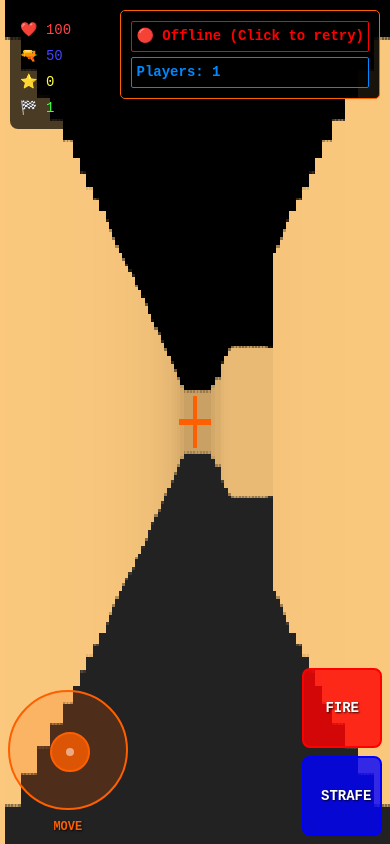
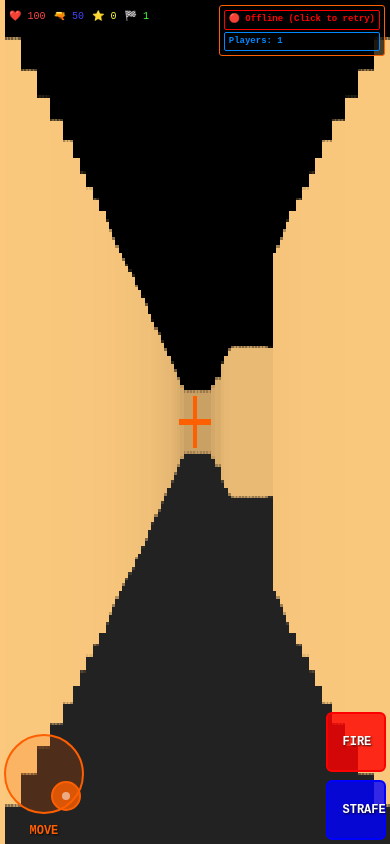
Before and after one commit to AidanTheBandit/FPS-WSS-R1, a React (Vite) app in the folder react/: page / in a window 390 px wide. Built offline with nearby package versions, Linux system fonts and the light colour scheme; no server answers.

Commit message:
fix: update multiplayer HUD and game stats HUD for improved compactness and responsiveness

```diff
--- a/react/src/RaycastingEngine.css
+++ b/react/src/RaycastingEngine.css
@@ -39,31 +39,32 @@ html, body {
   display: block;
 }
 
-/* Multiplayer HUD */
+/* Multiplayer HUD - Compact */
 .multiplayer-hud {
   position: absolute;
-  top: 10px;
-  right: 10px;
+  top: 5px;
+  right: 5px;
   display: flex;
   flex-direction: column;
-  gap: 5px;
-  font-size: 14px;
+  gap: 2px;
+  font-size: 10px;
   z-index: 1000;
   pointer-events: none;
-  background-color: rgba(0, 0, 0, 0.9);
-  padding: 10px;
-  border-radius: 5px;
+  background-color: rgba(0, 0, 0, 0.7);
+  padding: 4px;
+  border-radius: 3px;
   border: 1px solid #FE5F00;
-  min-width: 150px;
+  min-width: 80px;
 }
 
 .connection-status {
-  background-color: rgba(0, 0, 0, 0.8);
-  padding: clamp(4px, 1vw, 8px);
-  border-radius: clamp(2px, 0.5vw, 4px);
+  background-color: rgba(0, 0, 0, 0.6);
+  padding: 2px 4px;
+  border-radius: 2px;
   border: 1px solid #FE5F00;
   color: #FE5F00;
   font-weight: bold;
+  font-size: 9px;
   text-shadow: 1px 1px 2px rgba(0,0,0,0.8);
 }
 
@@ -78,37 +79,38 @@ html, body {
 }
 
 .player-count {
-  background-color: rgba(0, 0, 0, 0.8);
-  padding: clamp(4px, 1vw, 8px);
-  border-radius: clamp(2px, 0.5vw, 4px);
+  background-color: rgba(0, 0, 0, 0.6);
+  padding: 2px 4px;
+  border-radius: 2px;
   border: 1px solid #0088ff;
   color: #0088ff;
   font-weight: bold;
+  font-size: 9px;
   text-shadow: 1px 1px 2px rgba(0,0,0,0.8);
 }
 
-/* Game Stats HUD */
-/* Game HUD */
+/* Game Stats HUD - Compact */
 .game-hud {
   position: absolute;
-  top: 10px;
-  left: 10px;
+  top: 5px;
+  left: 5px;
   background: rgba(0, 0, 0, 0.7);
-  padding: 10px;
-  border-radius: 8px;
+  padding: 4px;
+  border-radius: 3px;
   font-family: monospace;
-  font-size: 14px;
+  font-size: 10px;
   color: #fff;
   display: flex;
-  flex-direction: column;
-  gap: 5px;
+  flex-direction: row;
+  gap: 8px;
   z-index: 50;
+  flex-wrap: wrap;
 }
 
 .game-hud > div {
   display: flex;
   align-items: center;
-  gap: 5px;
+  gap: 3px;
 }
 
 .health {
@@ -135,17 +137,17 @@ html, body {
   text-shadow: 1px 1px 2px rgba(0,0,0,0.8);
 }
 
-/* Touch Controls - Virtual Joystick */
+/* Touch Controls - Compact */
 .touch-controls {
   position: absolute;
   bottom: 0;
   left: 0;
   right: 0;
-  height: 35vh;
+  height: 25vh;
   display: flex;
   justify-content: space-between;
   align-items: flex-end;
-  padding: 2vw;
+  padding: 1vw;
   z-index: 60;
 }
 
@@ -159,8 +161,8 @@ html, body {
 
 .joystick-base {
   position: relative;
-  width: 120px;
-  height: 120px;
+  width: 80px;
+  height: 80px;
   background-color: rgba(254, 95, 0, 0.2);
   border: 2px solid #FE5F00;
   border-radius: 50%;
@@ -171,8 +173,8 @@ html, body {
 
 .joystick-handle {
   position: absolute;
-  width: 40px;
-  height: 40px;
+  width: 30px;
+  height: 30px;
   background-color: rgba(254, 95, 0, 0.8);
   border: 2px solid #FE5F00;
   border-radius: 50%;
@@ -211,14 +213,14 @@ html, body {
 }
 
 .action-btn {
-  width: clamp(80px, 20vw, 120px);
-  height: clamp(50px, 12vh, 80px);
+  width: clamp(60px, 15vw, 80px);
+  height: clamp(40px, 10vh, 60px);
   background-color: rgba(254, 95, 0, 0.8);
   border: 2px solid #FE5F00;
   color: #fff;
-  font-size: clamp(14px, 3.5vw, 18px);
+  font-size: clamp(12px, 3vw, 14px);
   font-weight: bold;
-  border-radius: clamp(8px, 2vw, 12px);
+  border-radius: clamp(6px, 1.5vw, 8px);
   cursor: pointer;
   touch-action: none;
   user-select: none;
--- a/react/src/engine/NetworkManager.js
+++ b/react/src/engine/NetworkManager.js
@@ -7,17 +7,8 @@ export class NetworkManager {
     this.connected = false;
     this.players = new Map();
     this.localPlayerId = null;
-    // Determine server URL based on current location
-    const currentHost = window.location.host;
-    const currentProtocol = window.location.protocol;
-
-    // If we're on a custom domain (not localhost), connect to the same domain
-    if (currentHost.includes('boondit.site') || (!currentHost.includes('localhost') && !currentHost.includes('127.0.0.1'))) {
-      this.serverUrl = `${currentProtocol}//${currentHost}`;
-    } else {
-      // For local development, use localhost
-      this.serverUrl = 'http://localhost:5642';
-    }
+    // Server is always on the same domain - no CORS needed
+    this.serverUrl = window.location.origin;
 
     this.pendingMoves = [];
     this.lastSentPosition = { x: 0, y: 0, angle: 0 };
```
Also changed, not shown: 2 other files (tests, documents, lock files or other folders).
